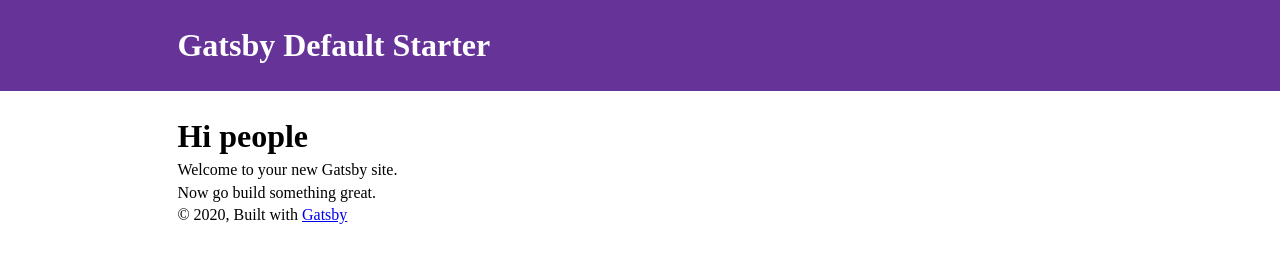
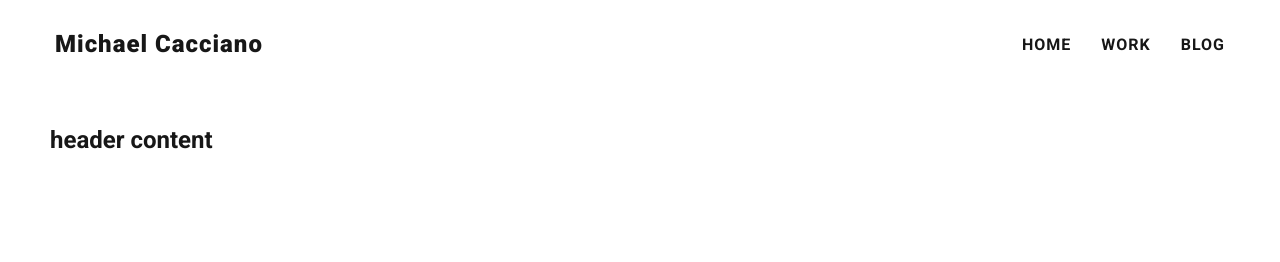
Before and after one commit to MCacciano/mcacciano-portfolio, a Gatsby site: page / in a window 1280 px wide. Built offline with nearby package versions, Linux system fonts and the light colour scheme; Gatsby itself is replaced by a stand-in of ours.

Commit message:
added react-spring and starting to put the header together

```diff
--- a/gatsby-config.js
+++ b/gatsby-config.js
@@ -1,8 +1,8 @@
 module.exports = {
   siteMetadata: {
-    title: `Gatsby Default Starter`,
-    description: `Kick off your next, great Gatsby project with this default starter. This barebones starter ships with the main Gatsby configuration files you might need.`,
-    author: `@gatsbyjs`,
+    title: `Michael Cacciano`,
+    description: `${this.title} | Web Developer & Foodie`,
+    author: `${this.title}`,
   },
   plugins: [
     `gatsby-plugin-react-helmet`,
@@ -28,6 +28,17 @@ module.exports = {
       },
     },
     `gatsby-plugin-styled-components`,
+    {
+      resolve: 'gatsby-plugin-prefetch-google-fonts',
+      options: {
+        fonts: [
+          {
+            family: 'Roboto',
+            variants: ['400', '700', '900'],
+          },
+        ],
+      },
+    },
     // this (optional) plugin enables Progressive Web App + Offline functionality
     // To learn more, visit: https://gatsby.dev/offline
     // `gatsby-plugin-offline`,
--- a/package.json
+++ b/package.json
@@ -6,10 +6,12 @@
   "author": "Kyle Mathews <mathews.kyle@gmail.com>",
   "dependencies": {
     "babel-plugin-styled-components": "^1.10.7",
+    "framer-motion": "^1.8.4",
     "gatsby": "^2.19.7",
     "gatsby-image": "^2.2.39",
     "gatsby-plugin-manifest": "^2.2.39",
     "gatsby-plugin-offline": "^3.0.32",
+    "gatsby-plugin-prefetch-google-fonts": "^1.4.3",
     "gatsby-plugin-react-helmet": "^3.1.21",
     "gatsby-plugin-sharp": "^2.4.3",
     "gatsby-plugin-styled-components": "^3.1.19",
@@ -19,6 +21,7 @@
     "react": "^16.12.0",
     "react-dom": "^16.12.0",
     "react-helmet": "^5.2.1",
+    "react-spring": "^8.0.27",
     "styled-components": "^5.0.1"
   },
   "devDependencies": {
--- a/src/components/header.js
+++ /dev/null
@@ -1,42 +0,0 @@
-import { Link } from "gatsby"
-import PropTypes from "prop-types"
-import React from "react"
-
-const Header = ({ siteTitle }) => (
-  <header
-    style={{
-      background: `rebeccapurple`,
-      marginBottom: `1.45rem`,
-    }}
-  >
-    <div
-      style={{
-        margin: `0 auto`,
-        maxWidth: 960,
-        padding: `1.45rem 1.0875rem`,
-      }}
-    >
-      <h1 style={{ margin: 0 }}>
-        <Link
-          to="/"
-          style={{
-            color: `white`,
-            textDecoration: `none`,
-          }}
-        >
-          {siteTitle}
-        </Link>
-      </h1>
-    </div>
-  </header>
-)
-
-Header.propTypes = {
-  siteTitle: PropTypes.string,
-}
-
-Header.defaultProps = {
-  siteTitle: ``,
-}
-
-export default Header
--- /dev/null
+++ b/src/components/header/Header.js
@@ -0,0 +1,47 @@
+import PropTypes from 'prop-types'
+import React from 'react'
+
+// styled components
+import { StyledHeader, Nav, H1, Ul, Li, GLink, Container } from './Header.styles'
+import { useSpring, animated } from 'react-spring'
+
+const Header = ({ siteTitle }) => {
+  const tester = useSpring({
+    transform: 'translateX(0)',
+    from: { transform: 'translateX(-50px)' },
+  })
+
+  return (
+    <StyledHeader>
+      <Nav>
+        <H1>
+          <GLink>{siteTitle}</GLink>
+        </H1>
+        <Ul>
+          <Li>
+            <GLink to="/">Home</GLink>
+          </Li>
+          <Li>
+            <GLink to="/">Work</GLink>
+          </Li>
+          <Li>
+            <GLink to="/">Blog</GLink>
+          </Li>
+        </Ul>
+      </Nav>
+      <Container>
+        <animated.h2 style={tester}>header content</animated.h2>
+      </Container>
+    </StyledHeader>
+  )
+}
+
+Header.propTypes = {
+  siteTitle: PropTypes.string,
+}
+
+Header.defaultProps = {
+  siteTitle: ``,
+}
+
+export default Header
--- /dev/null
+++ b/src/components/header/Header.styles.js
@@ -0,0 +1,50 @@
+import { Link } from 'gatsby'
+import styled from 'styled-components'
+
+import { animated } from 'react-spring'
+
+export const StyledHeader = styled.header`
+  display: flex;
+  flex-direction: column;
+  align-items: center;
+  width: 100vw;
+  height: 100vh;
+`
+
+export const Nav = styled.nav`
+  display: flex;
+  justify-content: space-between;
+  width: 100%;
+  max-width: 1200px;
+  padding-top: 1rem;
+`
+
+export const GLink = styled(Link)`
+  display: block;
+  padding: 12px 15px;
+`
+
+export const H1 = styled.h1`
+  font-size: 1.5rem;
+  font-weight: 900;
+  letter-spacing: 1px;
+`
+
+export const Ul = styled.ul`
+  display: flex;
+  align-items: center;
+  list-style: none;
+`
+
+export const Li = styled.li`
+  text-transform: uppercase;
+  font-weight: 700;
+  letter-spacing: 1px;
+`
+
+export const Container = styled.div`
+  flex: 1;
+
+  width: 100%;
+  padding: 50px;
+`
--- a/src/components/MainLayout/index.js
+++ b/src/components/main-layout/MainLayout.js
@@ -9,11 +9,11 @@ import React from 'react'
 import PropTypes from 'prop-types'
 import { useStaticQuery, graphql } from 'gatsby'
 
-import Header from '../header'
+import Header from '../header/Header'
 
 import { GlobalStyles } from './MainLayout.styles'
 
-const Layout = ({ children }) => {
+const MainLayout = ({ children }) => {
   const data = useStaticQuery(graphql`
     query SiteTitleQuery {
       site {
@@ -28,26 +28,18 @@ const Layout = ({ children }) => {
     <>
       <GlobalStyles />
       <Header siteTitle={data.site.siteMetadata.title} />
-      <div
-        style={{
-          margin: `0 auto`,
-          maxWidth: 960,
-          padding: `0 1.0875rem 1.45rem`,
-        }}
-      >
-        <main>{children}</main>
-        <footer>
-          © {new Date().getFullYear()}, Built with
-          {` `}
-          <a href="https://www.gatsbyjs.org">Gatsby</a>
-        </footer>
-      </div>
+      <main>{children}</main>
+      {/* <footer>
+        © {new Date().getFullYear()}, Built with
+        {` `}
+        <a href="https://www.gatsbyjs.org">Gatsby</a>
+      </footer> */}
     </>
   )
 }
 
-Layout.propTypes = {
+MainLayout.propTypes = {
   children: PropTypes.node.isRequired,
 }
 
-export default Layout
+export default MainLayout
--- a/src/components/MainLayout/MainLayout.styles.js
+++ b/src/components/main-layout/MainLayout.styles.js
@@ -11,5 +11,16 @@ export const GlobalStyles = createGlobalStyle`
 
   body {
     line-height: 1.4;
+    font-family: Roboto, Arial, Helvetica, sans-serif;
+    color: #171717;
+  }
+
+  a {
+    text-decoration: none;
+    color: #171717;
+    cursor: pointer;
+
+    &:visited { color: #171717; }
+    &:active { color: #171717; }
   }
 `
--- a/src/pages/404.js
+++ b/src/pages/404.js
@@ -1,6 +1,6 @@
 import React from 'react'
 
-import Layout from '../components/MainLayout'
+import Layout from '../components/main-layout/MainLayout'
 import SEO from '../components/seo'
 
 const NotFoundPage = () => (
--- a/src/pages/index.js
+++ b/src/pages/index.js
@@ -1,15 +1,12 @@
 import React from 'react'
 
-import Layout from '../components/MainLayout'
+import MainLayout from '../components/main-layout/MainLayout'
 import SEO from '../components/seo'
 
 const IndexPage = () => (
-  <Layout>
+  <MainLayout>
     <SEO title="Home" />
-    <h1>Hi people</h1>
-    <p>Welcome to your new Gatsby site.</p>
-    <p>Now go build something great.</p>
-  </Layout>
+  </MainLayout>
 )
 
 export default IndexPage
```
Also changed, not shown: static/hero-1.jpg (added), 1 other file.
